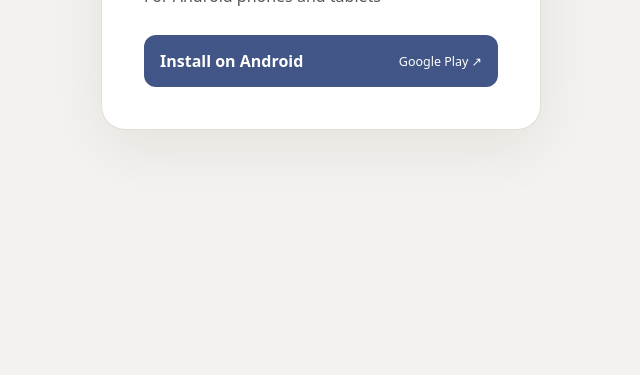
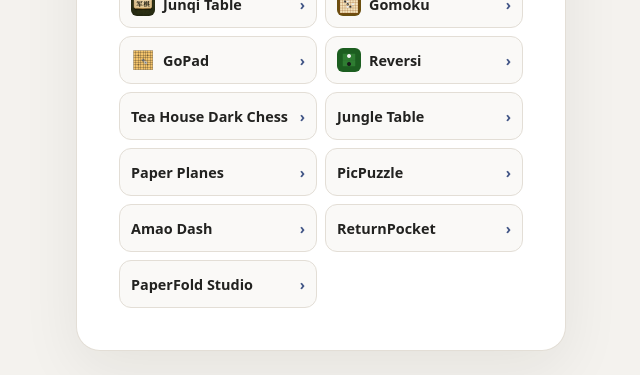
Before and after one commit to lihywh/lihywh.github.io, a plain HTML site: page download/apkmanager/index.html in a window 1280 px wide. Shown: the part 449-824 px from the top of the page, without its empty margins (319-959 px from the left). Before the commit the page ends 800 px from the top, so only its background shows below. Drawn offline with Linux system fonts and the light colour scheme.

Commit message:
Add app discovery to the Apk Manager download page

```diff
--- a/download/apkmanager/index.html
+++ b/download/apkmanager/index.html
@@ -17,6 +17,20 @@
 <meta property="og:image:height" content="630">
 <meta property="og:image:alt" content="Apk Manager app icon and name">
 <meta name="twitter:card" content="summary_large_image">
+<style>
+main { width: min(100%, 490px); }
+.primary { flex-wrap: wrap; row-gap: 4px; }
+.primary small { white-space: nowrap; }
+.more-apps { border-top: 1px solid #e3ded6; margin-top: 28px; padding-top: 22px; }
+.more-apps h2 { margin: 0 0 12px; font-size: 1.2rem; }
+.app-links { display: grid; grid-template-columns: repeat(2, minmax(0, 1fr)); gap: 8px; list-style: none; margin: 0; padding: 0; }
+.app-links a { min-height: 48px; padding: 9px 11px; gap: 8px; border: 1px solid #e3ded6; background: #faf9f7; font-size: .9rem; }
+.app-links a:hover { border-color: var(--accent); background: #f1f2f7; }
+.app-links b { font-weight: 650; overflow-wrap: anywhere; }
+.app-links img { width: 24px; height: 24px; border-radius: 6px; flex: none; }
+.app-links .arrow { margin-left: auto; color: var(--accent); }
+@media (max-width: 400px) { .app-links { grid-template-columns: minmax(0, 1fr); } }
+</style>
 </head>
 <body style="--accent:#415586">
 <main>
@@ -24,18 +38,33 @@
   <h1 id="app-name" data-zh="APK 批量管理器">Apk Manager</h1>
   <p id="platform">For Android phones and tablets</p>
   <nav aria-label="App stores" id="stores">
-    <a class="primary" href="https://play.google.com/store/apps/details?id=aMao.apkManager"><span id="install">Install on Android</span><small>Google Play ↗</small></a>
-
+    <a class="primary" href="https://play.google.com/store/apps/details?id=aMao.apkManager"><span id="install">Download Apk Manager</span><small>Google Play ↗</small></a>
   </nav>
+  <section class="more-apps" aria-labelledby="more-apps-heading">
+    <h2 id="more-apps-heading" data-zh="更多应用">More apps</h2>
+    <ul class="app-links">
+      <li><a href="../junqi/"><img src="../junqi/icon.png" alt=""><b data-zh="军棋同桌">Junqi Table</b><span class="arrow" aria-hidden="true">›</span></a></li>
+      <li><a href="../gomoku/"><img src="../gomoku/icon.png" alt=""><b data-zh="五子连珠">Gomoku</b><span class="arrow" aria-hidden="true">›</span></a></li>
+      <li><a href="../gopad/"><img src="../gopad/icon.png" alt=""><b data-zh="GoPad 围棋">GoPad</b><span class="arrow" aria-hidden="true">›</span></a></li>
+      <li><a href="../reversi/"><img src="../reversi/icon.png" alt=""><b data-zh="黑白棋">Reversi</b><span class="arrow" aria-hidden="true">›</span></a></li>
+      <li><a href="/tea-banqi/"><b data-zh="茶馆暗棋">Tea House Dark Chess</b><span class="arrow" aria-hidden="true">›</span></a></li>
+      <li><a href="../jungletable/"><b data-zh="斗兽棋同桌">Jungle Table</b><span class="arrow" aria-hidden="true">›</span></a></li>
+      <li><a href="../paperplanes/"><b data-zh="纸上猜飞机">Paper Planes</b><span class="arrow" aria-hidden="true">›</span></a></li>
+      <li><a href="../picpuzzle/"><b data-zh="趣味拼图">PicPuzzle</b><span class="arrow" aria-hidden="true">›</span></a></li>
+      <li><a href="../amaodash/"><b>Amao Dash</b><span class="arrow" aria-hidden="true">›</span></a></li>
+      <li><a href="../returnpocket/"><b>ReturnPocket</b><span class="arrow" aria-hidden="true">›</span></a></li>
+      <li><a href="/paperfold-studio/"><b data-zh="折纸工坊">PaperFold Studio</b><span class="arrow" aria-hidden="true">›</span></a></li>
+    </ul>
+  </section>
 </main>
 <script>
 if (/^zh(?:-|$)/i.test(navigator.language)) {
   document.documentElement.lang = 'zh';
+  for (const label of document.querySelectorAll('[data-zh]')) label.textContent = label.dataset.zh;
   const name = document.getElementById('app-name');
-  name.textContent = name.dataset.zh;
   document.title = name.dataset.zh + ' · Android';
   document.getElementById('platform').textContent = '适用于安卓手机和平板';
-  document.getElementById('install').textContent = '下载安装';
+  document.getElementById('install').textContent = '下载 APK 批量管理器';
   document.getElementById('stores').setAttribute('aria-label', '应用商店');
 }
 </script>
```
